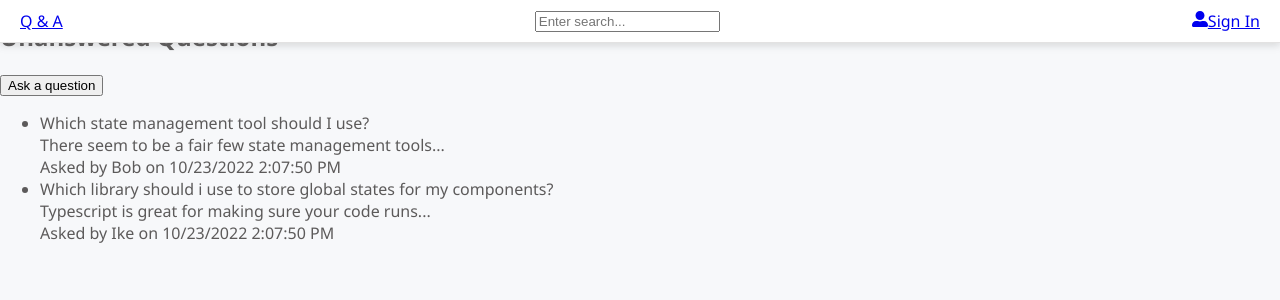
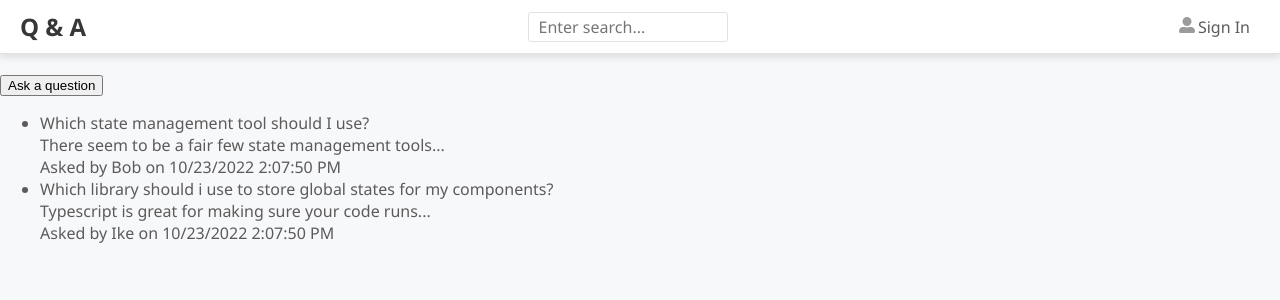
Before and after one commit to ikembakwem/frontend, a React (Create React App) app: page / in a window 1280 px wide. Shown: the top 300 px of the page. Built offline with nearby package versions, Linux system fonts and the light colour scheme; the HTML template or start-up script is replaced by a standard one.

Commit message:
Added more styling to the Header component using emotion. Styled sudo element and created nested styles

```diff
--- a/src/components/Header.tsx
+++ b/src/components/Header.tsx
@@ -7,7 +7,7 @@
 
 // Components
 import { FaUserAlt as UserIcon } from 'react-icons/fa';
-import { gray5 } from '../Styles';
+import { fontFamily, fontSize, gray1, gray2, gray5 } from '../Styles';
 
 export const Header = () => {
   const handleSearchInputChange = (e: ChangeEvent<HTMLInputElement>) => {
@@ -30,14 +30,67 @@
         box-shadow: 0 3px 7px 0 rgba(110, 112, 114, 0.21);
       `}
     >
-      <a href="./">Q & A</a>
+      <a
+        href="./"
+        css={css`
+          font-size: 24px;
+          font-weight: bold;
+          color: ${gray1};
+          text-decoration: none;
+        `}
+      >
+        Q & A
+      </a>
       <input
         type="text"
         placeholder="Enter search..."
         onChange={handleSearchInputChange}
+        css={css`
+          box-sizing: border-box;
+          font-family: ${fontFamily};
+          font-size: ${fontSize};
+          padding: 8px 10px;
+          border: 1px solid ${gray5};
+          border-radius: 3px;
+          color: ${gray2};
+          background-color: #fff;
+          width: 200px;
+          height: 30px;
+
+          :focus {
+            outline-color: ${gray5};
+          }
+        `}
       />
-      <a href="./signin">
-        <UserIcon />
+      <a
+        href="./signin"
+        css={css`
+          font-family: ${fontFamily};
+          font-size: ${fontSize};
+          padding: 5px 10px;
+          background-color: transparent;
+          color: ${gray2};
+          text-decoration: none;
+          cursor: pointer;
+          display: flex;
+          align-items: center;
+          :focus {
+            outline-color: ${gray5};
+          }
+
+          span {
+            margin-left: 7px;
+          }
+        `}
+      >
+        <div
+          css={css`
+            width: 12px;
+            opacity: 0.6;
+          `}
+        >
+          <UserIcon />
+        </div>
         <span>Sign In</span>
       </a>
     </div>
```
